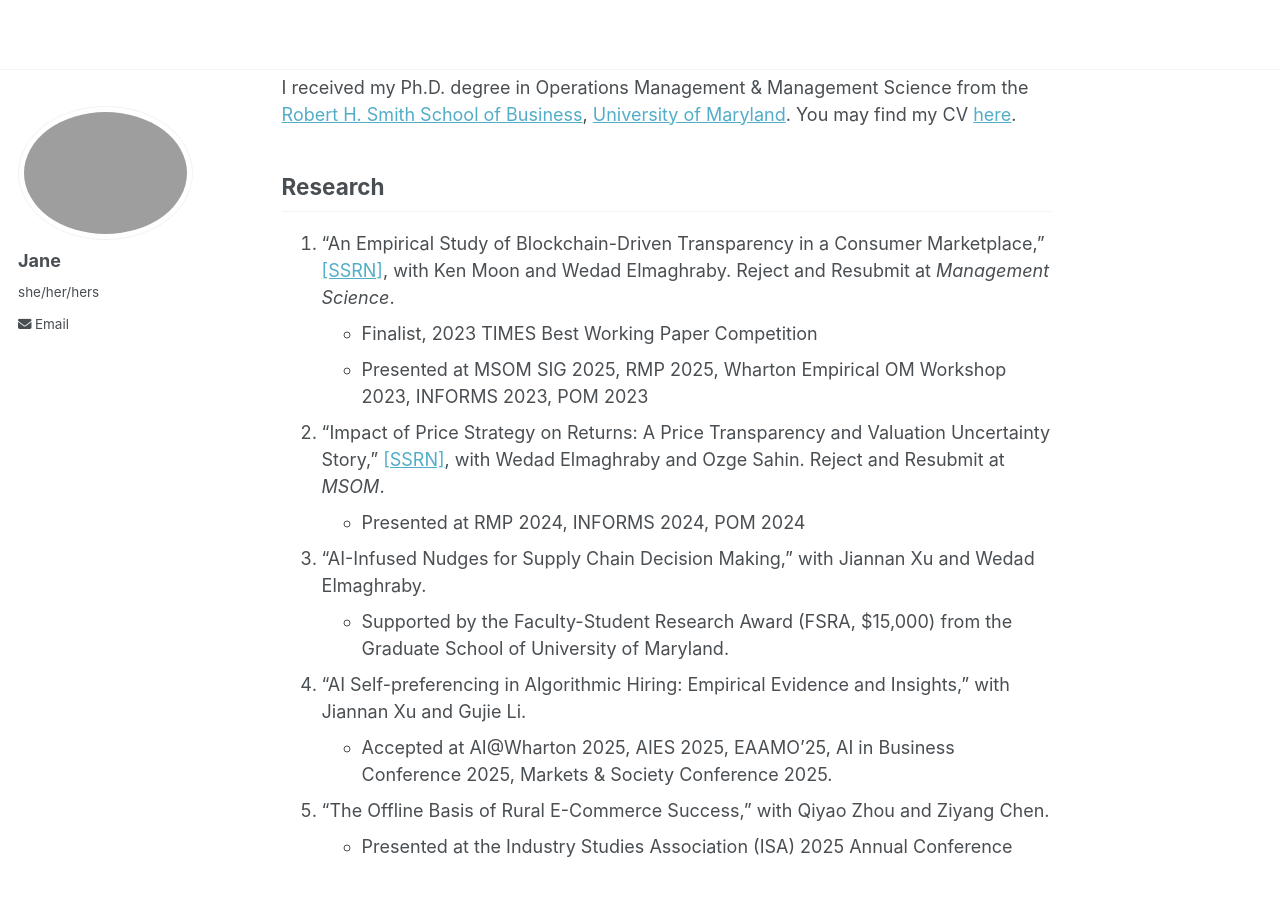
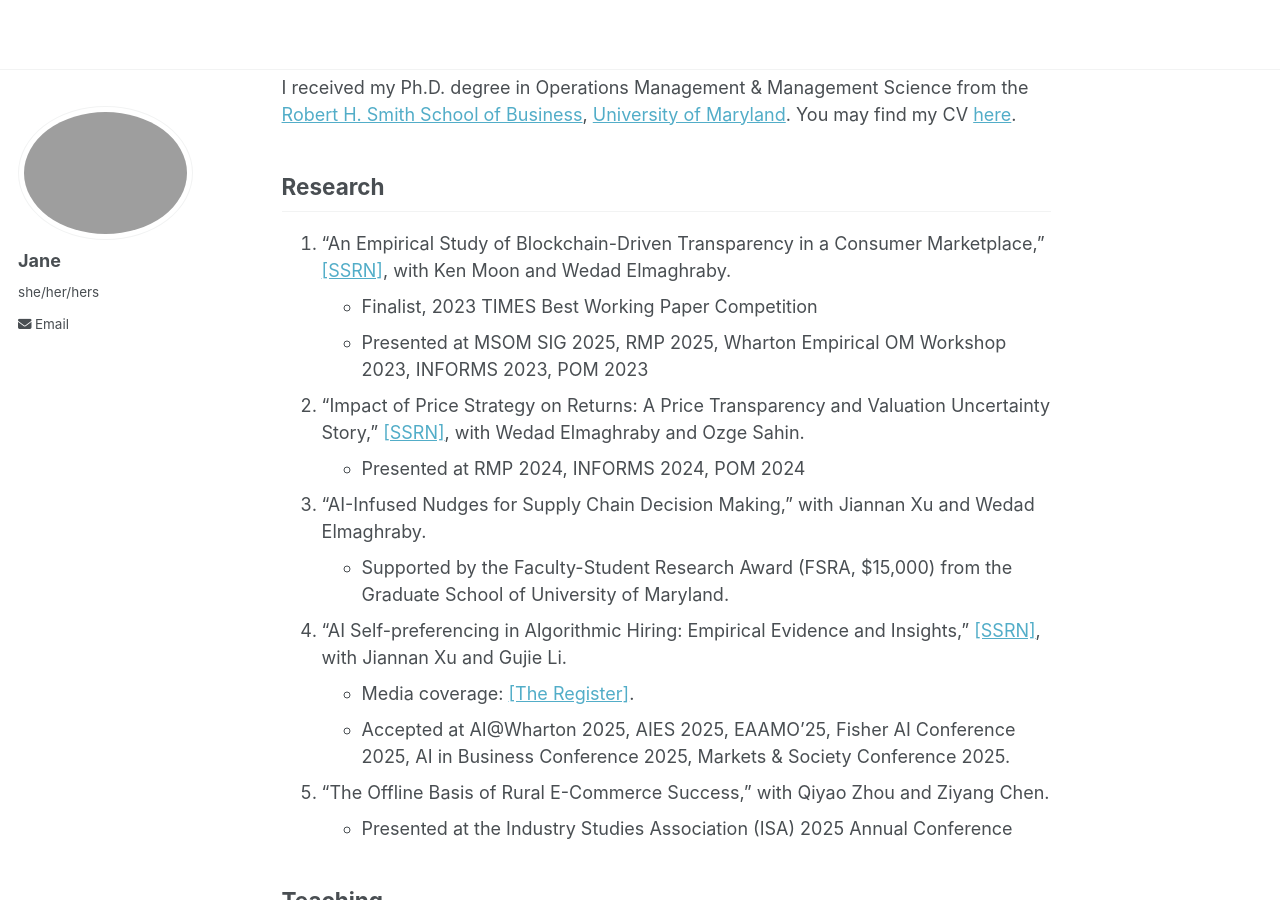
Before and after one commit to jiangyijane/jiangyijane.github.io, a Jekyll site: the page built from _pages/about.md, in a window 1280 px wide and 900 px high, scrolled down 287 px. Built offline with Jekyll 4.4.1, drawn with Linux system fonts in a browser that asks for light colours.

Commit message:
Update about.md

```diff
--- a/_pages/about.md
+++ b/_pages/about.md
@@ -14,15 +14,16 @@ I received my Ph.D. degree in Operations Management & Management Science from th
 
 Research
 ------
-1.	"An Empirical Study of Blockchain-Driven Transparency in a Consumer Marketplace," [[SSRN]](https://papers.ssrn.com/sol3/papers.cfm?abstract_id=4560414), with Ken Moon and Wedad Elmaghraby. Reject and Resubmit at <i>Management Science</i>.
+1.	"An Empirical Study of Blockchain-Driven Transparency in a Consumer Marketplace," [[SSRN]](https://papers.ssrn.com/sol3/papers.cfm?abstract_id=4560414), with Ken Moon and Wedad Elmaghraby.
   - Finalist, 2023 TIMES Best Working Paper Competition
   - Presented at MSOM SIG 2025, RMP 2025, Wharton Empirical OM Workshop 2023, INFORMS 2023, POM 2023
-2. "Impact of Price Strategy on Returns: A Price Transparency and Valuation Uncertainty Story," [[SSRN]](https://papers.ssrn.com/sol3/papers.cfm?abstract_id=4893185), with Wedad Elmaghraby and Ozge Sahin. Reject and Resubmit at <i>MSOM</i>.
+2. "Impact of Price Strategy on Returns: A Price Transparency and Valuation Uncertainty Story," [[SSRN]](https://papers.ssrn.com/sol3/papers.cfm?abstract_id=4893185), with Wedad Elmaghraby and Ozge Sahin.
   - Presented at RMP 2024, INFORMS 2024, POM 2024
 3. "AI-Infused Nudges for Supply Chain Decision Making," with Jiannan Xu and Wedad Elmaghraby.
   - Supported by the Faculty-Student Research Award (FSRA, $15,000) from the Graduate School of University of Maryland.
-4. "AI Self-preferencing in Algorithmic Hiring: Empirical Evidence and Insights," with Jiannan Xu and Gujie Li.
-  - Accepted at AI@Wharton 2025, AIES 2025, EAAMO’25, AI in Business Conference 2025, Markets & Society Conference 2025.
+4. "AI Self-preferencing in Algorithmic Hiring: Empirical Evidence and Insights," [[SSRN]](https://papers.ssrn.com/sol3/papers.cfm?abstract_id=5417394), with Jiannan Xu and Gujie Li.
+  - Media coverage: [[The Register]](https://www.theregister.com/2025/09/03/ai_hiring_biased/).
+  - Accepted at AI@Wharton 2025, AIES 2025, EAAMO’25, Fisher AI Conference 2025, AI in Business Conference 2025, Markets & Society Conference 2025.
 5. "The Offline Basis of Rural E-Commerce Success," with Qiyao Zhou and Ziyang Chen.
   - Presented at the Industry Studies Association (ISA) 2025 Annual Conference
 
```
